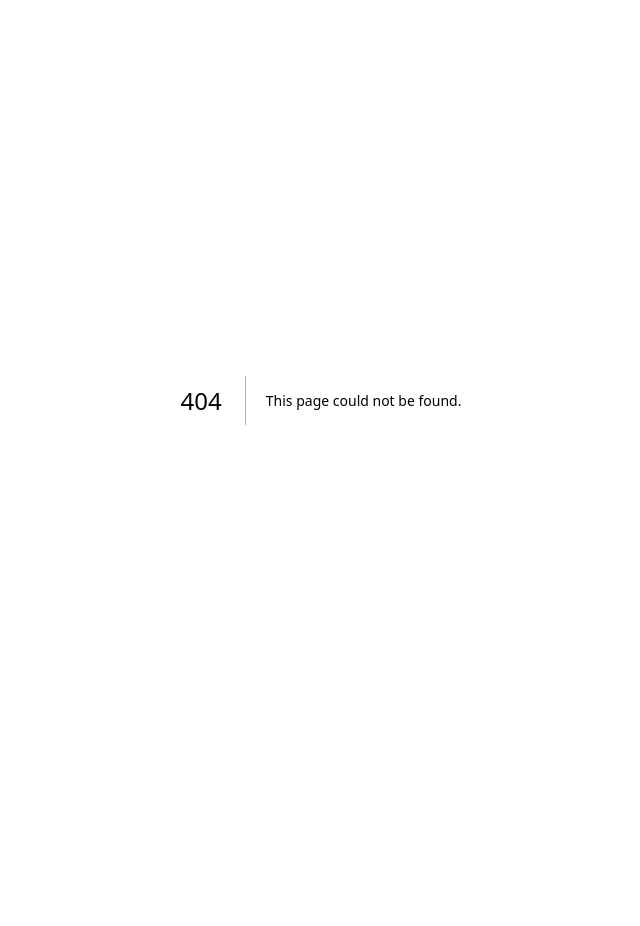
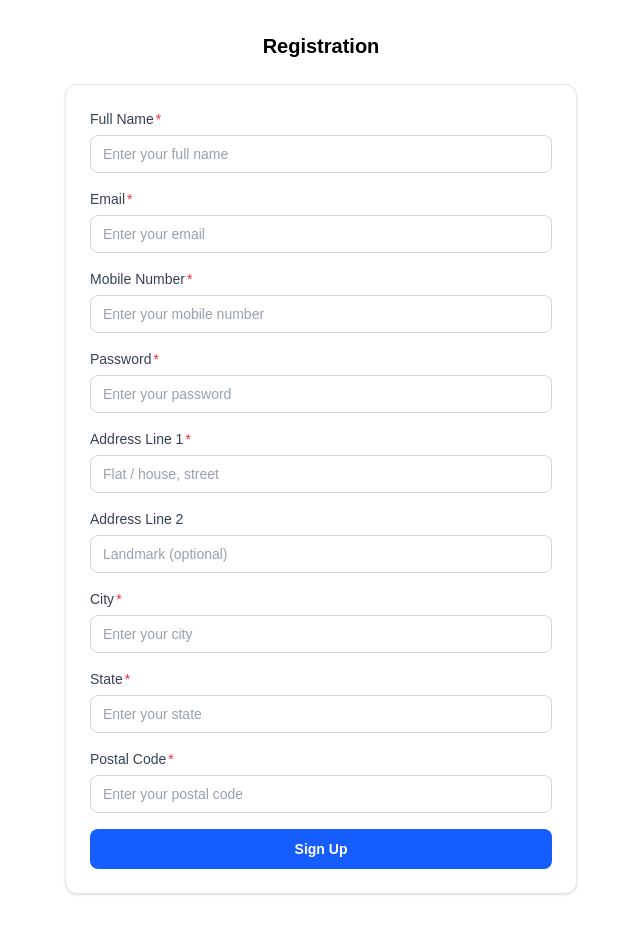
Before and after one commit to softdev-nic/weadrop-frontend, a Next.js app: page /register in a window 1280 px wide. Before the commit this address had no page. Shown: the whole page, without its empty margins (319-959 px from the left). Before the commit the page ends 800 px from the top, so only its background shows below. Built offline with nearby package versions, Linux system fonts and the light colour scheme; no server answers.

Commit message:
forms and set up

```diff
--- /dev/null
+++ b/app/Login/page.js
@@ -0,0 +1,24 @@
+import Form from "../components/Form";
+import { postRequest } from "../utilities/httphelper";
+
+
+
+const fields =  [
+  { id: "email", label: "Email", type: "email", name: "email", placeholder: "Enter your email", required: true },
+  { id: "password", label: "Password", type: "password", name: "password", placeholder: "Enter your password", required: true },
+];
+
+const signIn = async(data,url)=>{
+   try{
+    const res = await postRequest(url, data);
+    if(res?.token){
+      localStorage.setItem("auth-token", res.token);
+
+      return res;
+
+   }
+   }catch(err){
+        throw err;
+
+      }
+    }
--- /dev/null
+++ b/app/components/Button.jsx
@@ -0,0 +1,12 @@
+function Button({ label }) {
+  return (
+    <button
+      type="submit"
+      className="w-full rounded-lg bg-blue-600 px-4 py-2.5 text-sm font-semibold text-white transition hover:bg-blue-700 focus:outline-none focus:ring-2 focus:ring-blue-500 focus:ring-offset-2 active:bg-blue-800 disabled:cursor-not-allowed disabled:opacity-50"
+    >
+      {label}
+    </button>
+  );
+}
+
+export default Button;
--- /dev/null
+++ b/app/components/Form.jsx
@@ -0,0 +1,74 @@
+ "use client";
+import React from "react";
+import Button from "./Button";
+
+
+function Form({ inputs = [], submitLabel = "Submit", url, atSubmit }) {
+  const [data, setData] = React.useState(() => {
+    const initialData = {};
+    inputs.forEach((input) => {
+      initialData[input.name] = "";
+    });
+    return initialData;
+  });
+  const [error, setError] = React.useState("");
+  const [success, setSuccess] = React.useState("");
+
+  const handleChange = (e) => {
+    const { name, value } = e.target;
+    setData((prevData) => ({
+      ...prevData,
+      [name]: value,
+    }));
+  };
+
+  const handleSubmit = async (e) => {
+    e.preventDefault();
+    setError("");
+    setSuccess("");
+    try {
+     const res =  await atSubmit(data, url);
+      setSuccess(res?.message || "Submitted successfully");
+      setData(Object.fromEntries(inputs.map((i) => [i.name, ""])))
+    } catch (err) {
+      setError(err.response?.data?.message || "Something went wrong");
+      console.log(err.message)
+      setData(Object.fromEntries(inputs.map((i) => [i.name, ""])))
+    }
+  };
+
+  return (
+    <form
+      onSubmit={handleSubmit}
+      className="mx-auto w-full max-w-lg space-y-6 rounded-xl border border-gray-200 bg-white p-6 shadow-sm"
+    >
+      <div className="space-y-4">
+        {inputs.map((input) => (
+          <div key={input.id} className="flex flex-col gap-1.5">
+            <label htmlFor={input.id} className="text-sm font-medium text-gray-700">
+              {input.label}
+              {input.required && <span className="ml-0.5 text-red-500">*</span>}
+            </label>
+            <input
+              type={input.type}
+              id={input.id}
+              name={input.name}
+              placeholder={input.placeholder}
+              required={input.required}
+              value={data[input.name] ?? ""}
+              onChange={handleChange}
+              className="w-full rounded-lg border border-gray-300 px-3 py-2 text-sm text-gray-900 placeholder-gray-400 transition focus:border-blue-500 focus:outline-none focus:ring-2 focus:ring-blue-500/30"
+            />
+          </div>
+        ))}
+
+        {error && <p className="text-sm text-red-600">{error}</p>}
+        {success && <p className="text-sm text-green-600">{success}</p>}
+
+        <Button label={submitLabel} />
+      </div>
+    </form>
+  );
+}
+
+export default Form;
--- a/app/page.js
+++ b/app/page.js
@@ -3,66 +3,8 @@ import Image from "next/image";
 export default function Home() {
   return (
     <div className="flex flex-col flex-1 items-center justify-center bg-zinc-50 font-sans dark:bg-black">
-      <main className="flex flex-1 w-full max-w-3xl flex-col items-center justify-between py-32 px-16 bg-white dark:bg-black sm:items-start">
-        <Image
-          className="dark:invert h-5 w-[100px]"
-          src="/next.svg"
-          alt="Next.js logo"
-          width={100}
-          height={20}
-          priority
-        />
-        <div className="flex flex-col items-center gap-6 text-center sm:items-start sm:text-left">
-          <h1 className="max-w-xs text-3xl font-semibold leading-10 tracking-tight text-black dark:text-zinc-50">
-            To get started, edit the{" "}
-            <code className="rounded bg-black/[.06] px-1.5 py-0.5 font-mono text-[0.9em] dark:bg-white/[.08]">
-              page.js
-            </code>{" "}
-            file.
-          </h1>
-          <p className="max-w-md text-lg leading-8 text-zinc-600 dark:text-zinc-400">
-            Looking for a starting point or more instructions? Head over to{" "}
-            <a
-              href="https://vercel.com/templates?framework=next.js&utm_source=create-next-app&utm_medium=appdir-template-tw&utm_campaign=create-next-app"
-              className="font-medium text-zinc-950 dark:text-zinc-50"
-            >
-              Templates
-            </a>{" "}
-            or the{" "}
-            <a
-              href="https://nextjs.org/learn?utm_source=create-next-app&utm_medium=appdir-template-tw&utm_campaign=create-next-app"
-              className="font-medium text-zinc-950 dark:text-zinc-50"
-            >
-              Learning
-            </a>{" "}
-            center.
-          </p>
-        </div>
-        <div className="flex flex-col gap-4 text-base font-medium sm:flex-row">
-          <a
-            className="flex h-12 w-full items-center justify-center gap-2 rounded-full bg-foreground px-5 text-background transition-colors hover:bg-[#383838] dark:hover:bg-[#ccc] md:w-[158px]"
-            href="https://vercel.com/new?utm_source=create-next-app&utm_medium=appdir-template-tw&utm_campaign=create-next-app"
-            target="_blank"
-            rel="noopener noreferrer"
-          >
-            <Image
-              className="dark:invert h-[14px] w-4"
-              src="/vercel.svg"
-              alt="Vercel logomark"
-              width={16}
-              height={14}
-            />
-            Deploy Now
-          </a>
-          <a
-            className="flex h-12 w-full items-center justify-center rounded-full border border-solid border-black/[.08] px-5 transition-colors hover:border-transparent hover:bg-black/[.04] dark:border-white/[.145] dark:hover:bg-[#1a1a1a] md:w-[158px]"
-            href="https://nextjs.org/docs?utm_source=create-next-app&utm_medium=appdir-template-tw&utm_campaign=create-next-app"
-            target="_blank"
-            rel="noopener noreferrer"
-          >
-            Documentation
-          </a>
-        </div>
+      <main className="flex flex-1 w-full max-w-3xl flex-col items-center justify-between py-32 px-16 bg-white dark:bg-white sm:items-start">
+
       </main>
     </div>
   );
--- /dev/null
+++ b/app/register/page.js
@@ -0,0 +1,39 @@
+"use client";
+
+import Form from "../components/Form";
+import { postRequest } from "../utilities/httphelper";
+
+const fields =  [
+  { id: "name", label: "Full Name", type: "text", name: "name", placeholder: "Enter your full name", required: true },
+  { id: "email", label: "Email", type: "email", name: "email", placeholder: "Enter your email", required: true },
+  { id: "mobile", label: "Mobile Number", type: "tel", name: "mobileNumber", placeholder: "Enter your mobile number", required: true },
+  { id: "password", label: "Password", type: "password", name: "password", placeholder: "Enter your password", required: true },
+  { id: "addressline1", label: "Address Line 1", type: "text", name: "addressLine1", placeholder: "Flat / house, street", required: true },
+  { id: "addressline2", label: "Address Line 2", type: "text", name: "addressLine2", placeholder: "Landmark (optional)", required: false },
+  { id: "city", label: "City", type: "text", name: "city", placeholder: "Enter your city", required: true },
+  { id: "state", label: "State", type: "text", name: "state", placeholder: "Enter your state", required: true },
+  { id: "postal", label: "Postal Code", type: "text", name: "postalCode", placeholder: "Enter your postal code", required: true },
+];
+const signUp = async(data,url)=>{
+  return await postRequest(url, data)
+
+}
+
+export default function RegistrationPage() {
+
+  return (
+    <main className="container flex min-h-screen w-full items-center justify-center bg-white px-4 py-8 sm:px-6 lg:px-8">
+      <section className="w-full max-w-lg">
+        <h1 className="mb-6 text-center text-xl font-semibold text-black">
+          Registration
+        </h1>
+        <Form
+          inputs={fields}
+          url="/user/register"
+          atSubmit={signUp}
+          submitLabel="Sign Up"
+        />
+      </section>
+    </main>
+  );
+}
--- /dev/null
+++ b/app/utilities/API.js
@@ -0,0 +1,26 @@
+import axios from "axios";
+
+
+
+const API = axios.create({
+  baseURL: process.env.NEXT_PUBLIC_API_URL,
+  headers: {
+    "Content-Type": "application/json",
+  },
+});
+
+API.interceptors.request.use(
+  (config) => {
+    const token = localStorage.getItem("auth-token");
+    if (token) {
+      config.headers["Authorization"] = `Bearer ${token}`;
+    }
+    return config;
+  },
+  (error) => {
+    return Promise.reject(error);
+  }
+);
+
+
+export default API;
--- /dev/null
+++ b/app/utilities/httphelper.js
@@ -0,0 +1,42 @@
+import API from "./API";
+
+export const getRequest = async (url) => {
+  try {
+    const response = await API.get(url);
+    return response.data;
+  } catch (error) {
+    console.error("Error in GET request:", error);
+    throw error;
+  }
+};
+
+export const postRequest = async (url, data) => {
+  try {
+    const response = await API.post(url, data);
+    console.log({response})
+    return response.data;
+  } catch (error) {
+    console.error("Error in POST request:", error.message);
+    throw error;
+  }
+};
+
+export const putRequest = async (url, data) => {
+  try {
+    const response = await API.put(url, data);
+    return response.data;
+  } catch (error) {
+    console.error("Error in PUT request:", error);
+    throw error;
+  }
+};
+
+export const deleteRequest = async (url) => {
+  try {
+    const response = await API.delete(url);
+    return response.data;
+  } catch (error) {
+    console.error("Error in DELETE request:", error);
+    throw error;
+  }
+};
--- a/package.json
+++ b/package.json
@@ -9,6 +9,8 @@
     "lint": "eslint"
   },
   "dependencies": {
+    "axios": "^1.21.0",
+    "express-limiter": "^1.6.1",
     "next": "16.4.3",
     "react": "19.3.0",
     "react-dom": "19.3.0"
```
Also changed, not shown: 1 other file (tests, documents, lock files or other folders).
